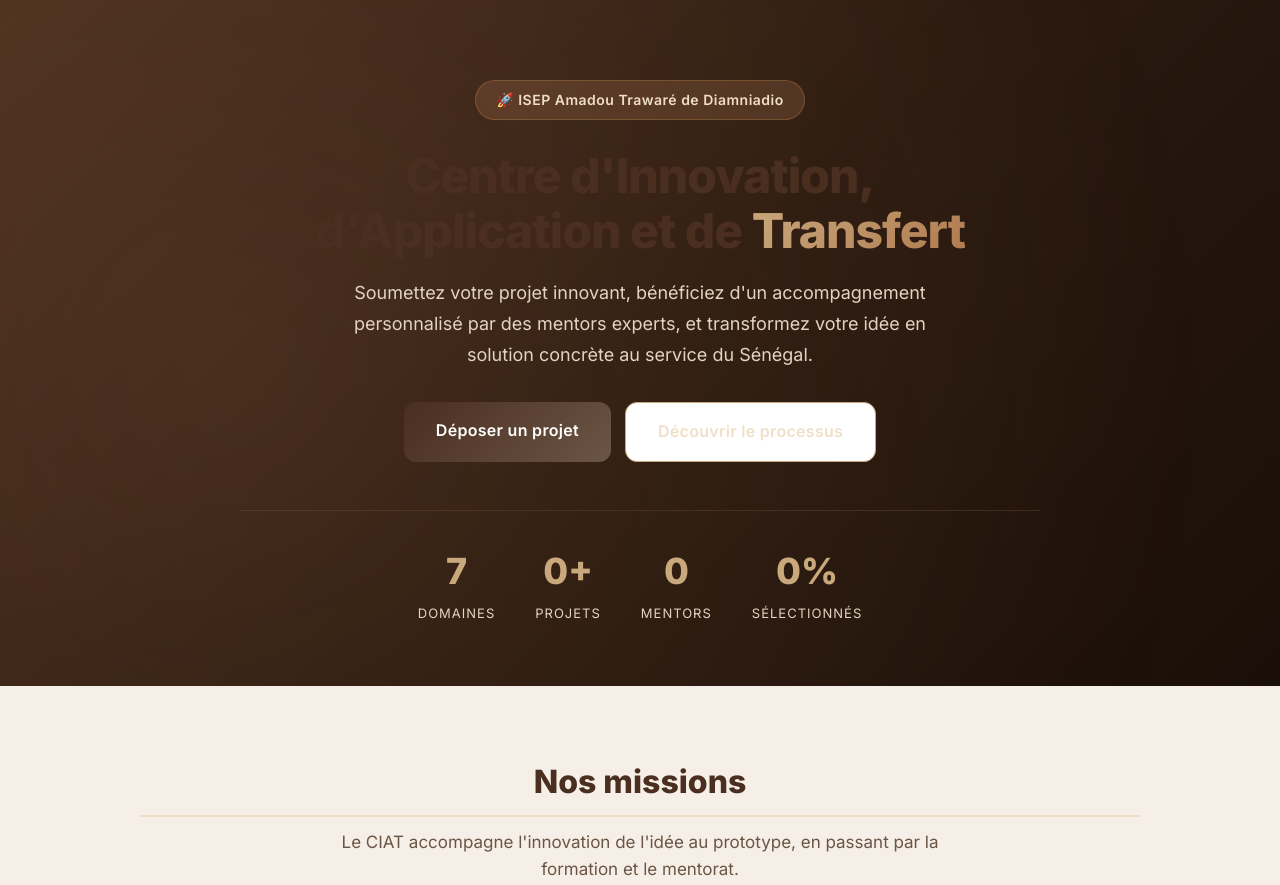
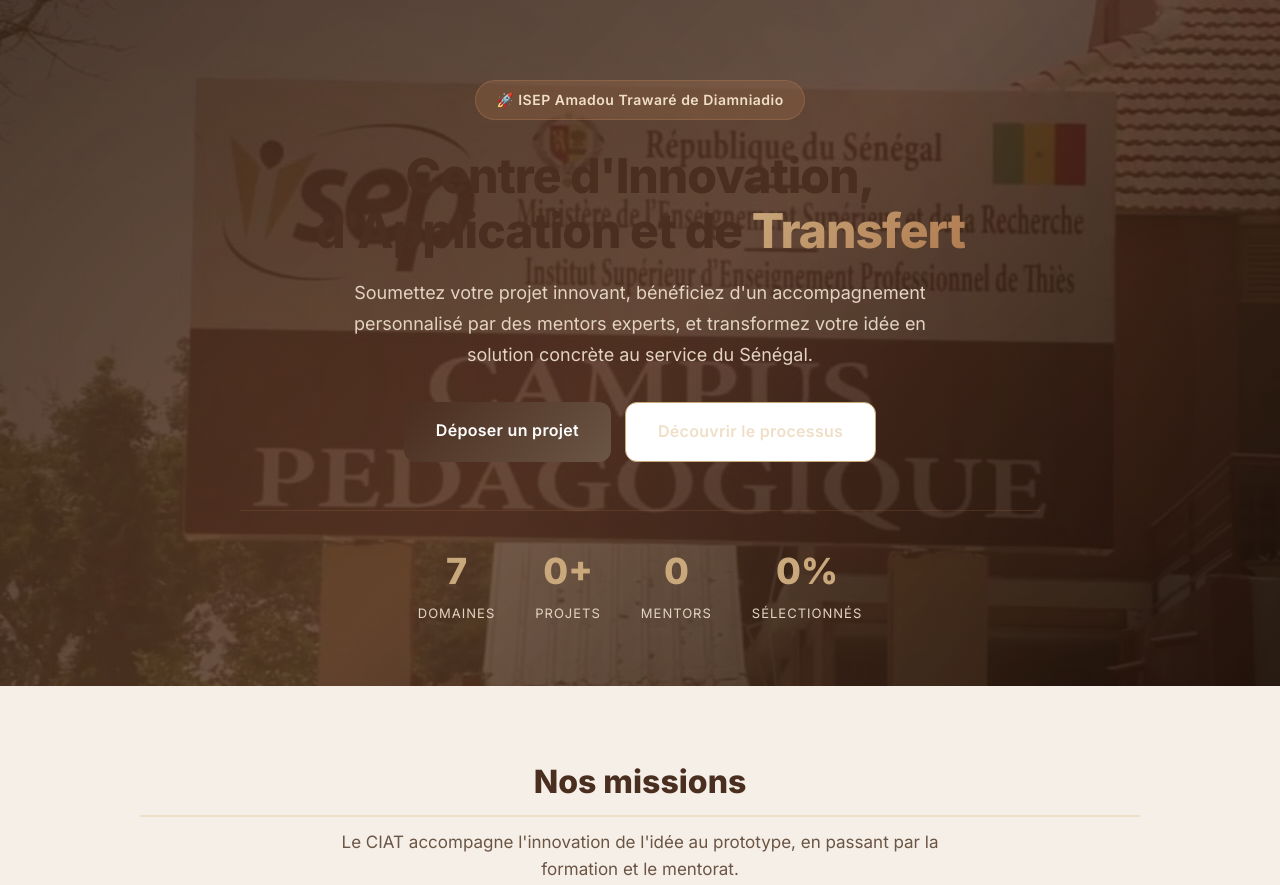
Before and after one commit to ndkhady49-cpu/ciat-incubateur, a Django app: page / in a window 1280 px wide. Shown: the part 78-963 px from the top of the page. Run offline with Django 5.2, Linux system fonts and the light colour scheme; data that the repository does not hold is empty.

Commit message:
Ajout photo ISEP campus en bannière hero

```diff
--- a/static/style.css
+++ b/static/style.css
@@ -105,7 +105,7 @@
 .hero-header nav a::after{background:var(--brun-300)}
 
 /* Hero section */
-.hero{background:linear-gradient(135deg,var(--brun-700) 0%,var(--brun-800) 50%,#1a0f08 100%);color:var(--blanc);padding:80px 20px 60px;text-align:center;position:relative;overflow:hidden}
+.hero{background:linear-gradient(135deg,rgba(43,26,16,.85) 0%,rgba(74,46,31,.8) 50%,rgba(26,15,8,.9) 100%),url('/static/banner.jpg') center/cover no-repeat;color:var(--blanc);padding:80px 20px 60px;text-align:center;position:relative;overflow:hidden}
 .hero::before{content:'';position:absolute;top:-50%;left:-50%;width:200%;height:200%;background:radial-gradient(circle at 30% 50%,rgba(176,122,79,.15) 0%,transparent 50%);animation:heroGlow 8s ease-in-out infinite alternate}
 @keyframes heroGlow{0%{transform:translate(0,0)}100%{transform:translate(5%,3%)}}
 .hero-content{position:relative;z-index:1;max-width:800px;margin:0 auto}
```
Also changed, not shown: static/banner.jpg (added).
